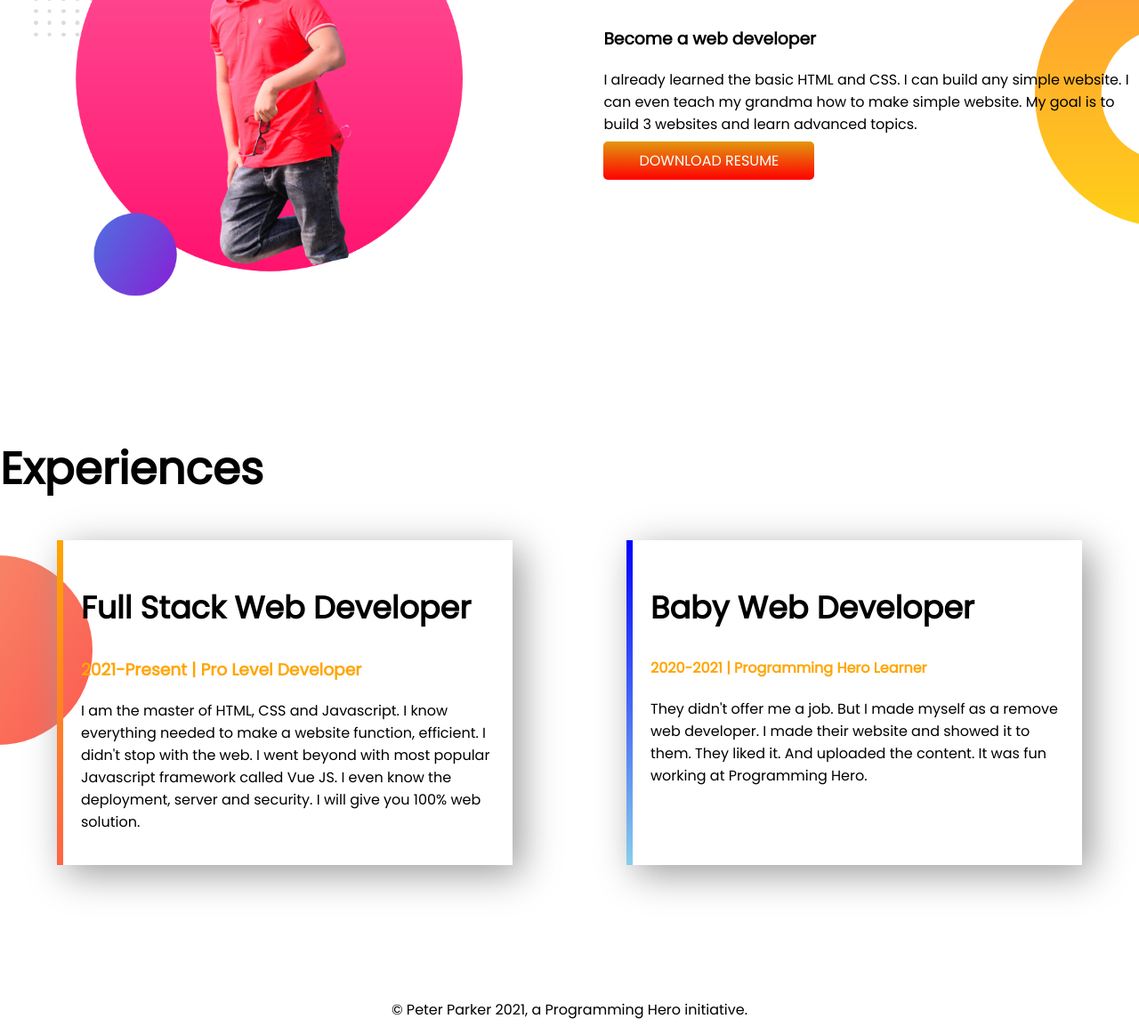
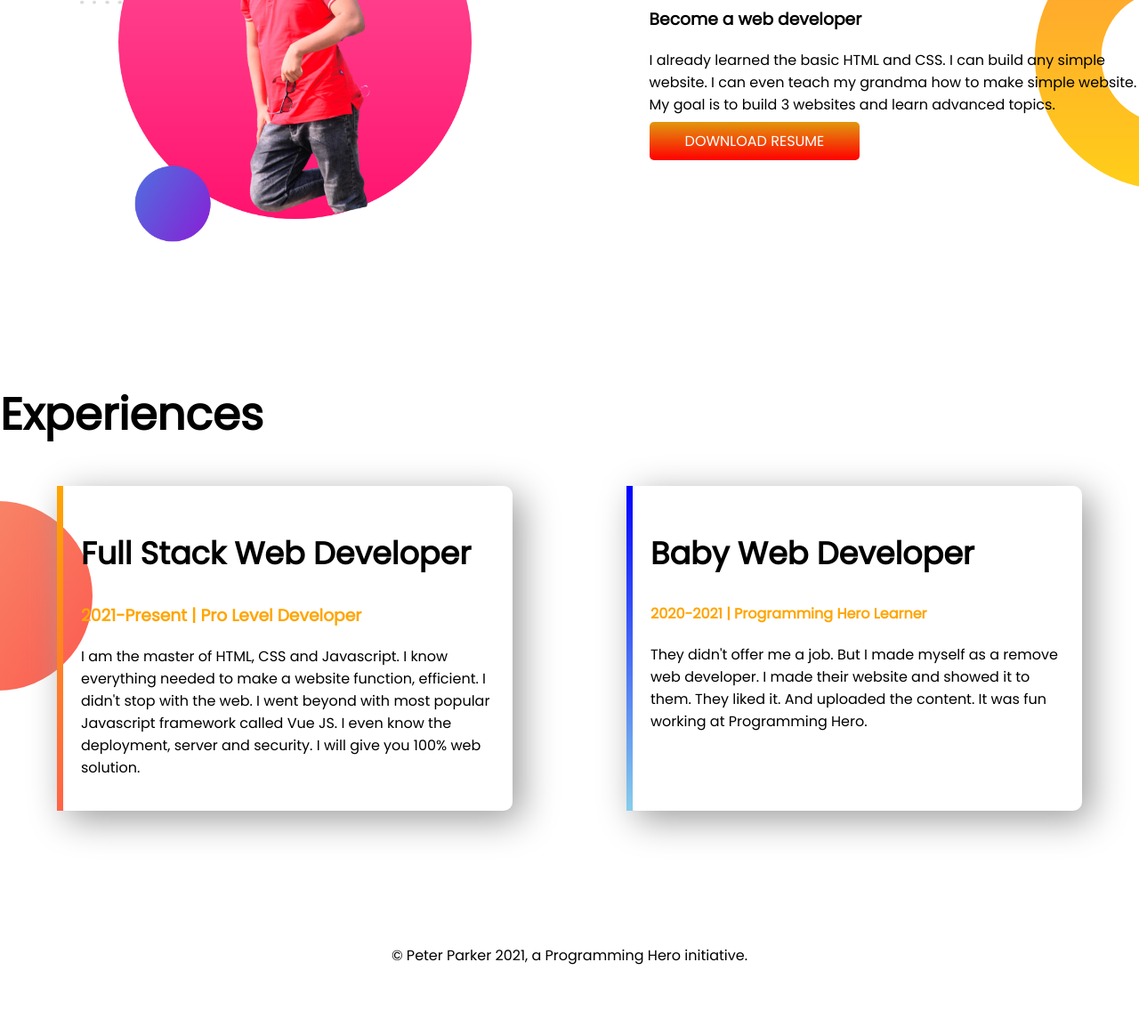
Before and after one commit to sharifulislam565619/developer-porfolio, a plain HTML site: page index.html in a window 1280 px wide. Shown: the part 764-1927 px from the top of the page at 89% size. After the commit the page ends 1866 px from the top, so only its background shows below. Drawn offline with Linux system fonts and the light colour scheme.

Commit message:
some changed

```diff
--- a/index.html
+++ b/index.html
@@ -11,6 +11,7 @@
       href="https://fonts.googleapis.com/css2?family=Poppins&display=swap"
       rel="stylesheet"
     />
+    <link rel="shortcut icon" href="images/sharif-1.png" type="image/x-icon" />
     <link rel="stylesheet" href="style.css" />
   </head>
   <body>
--- a/style.css
+++ b/style.css
@@ -15,7 +15,7 @@ h2{
 }
 .half_witdh{
     width: 50%;
-    padding-left: 3%;
+    padding-left: 7%;
 }
 .half_witdh img{
     width: 80%;
@@ -47,10 +47,13 @@ h2{
    margin-left: 5%;
    margin-right:5%;
    padding: 20px;
-   border-radius: 10ps;
+   border-radius: 10px;
    box-shadow: 10px 10px 40px rgb(156, 156, 156);
    border-left: 10px solid black;
-
+   -webkit-border-radius: 10px;
+   -moz-border-radius: 10px;
+   -ms-border-radius: 10px;
+   -o-border-radius: 10px;
 }
 .experience-area{
     background-image: url(images/exp-bg.png);
```
